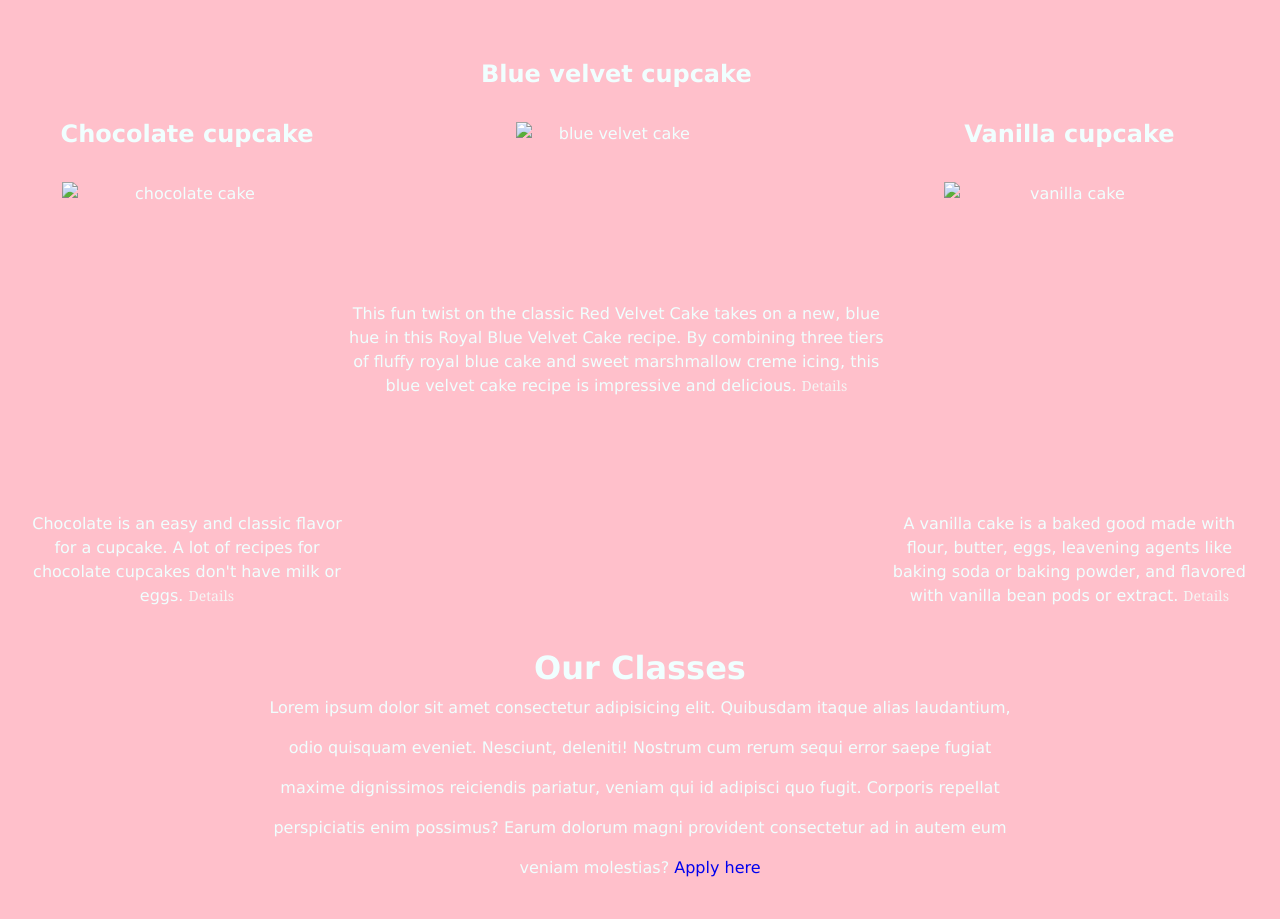
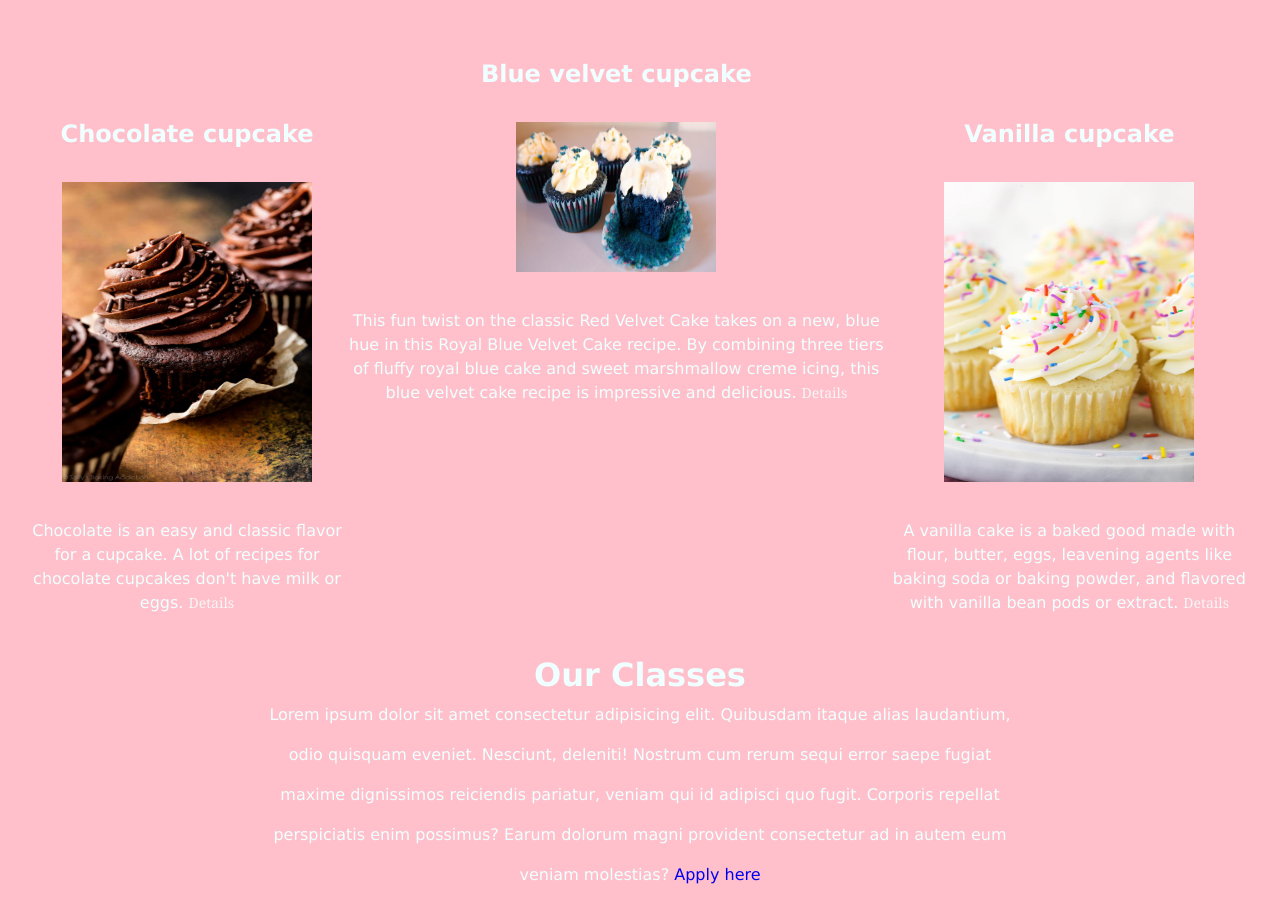
Before and after one commit to Jay2696Jay/new, a plain HTML site: page index.html in a window 1280 px wide. Shown: the part 907-1826 px from the top of the page. Drawn offline with Linux system fonts and the light colour scheme.

Commit message:
Update index.html

```diff
--- a/index.html
+++ b/index.html
@@ -78,7 +78,7 @@
 <div class="products">
     <div class="van">
     <h2>Vanilla cupcake</h2>
-    <img src="images/vanilla2.jpeg" width="250" height="300px" alt="vanilla cake">
+    <img src="vanilla2.jpeg" width="250" height="300px" alt="vanilla cake">
     <p>
         A vanilla cake is a baked good made with flour, butter, eggs, leavening agents like baking soda or baking
         powder, and
@@ -93,7 +93,7 @@
 <div class="vev">
 
     <h2>Blue velvet cupcake</h2>
-    <img src="images/velvet.jpeg" width="200px" height="150px" alt="blue velvet cake">
+    <img src="velvet.jpeg" width="200px" height="150px" alt="blue velvet cake">
     <p>
         This fun twist on the classic Red Velvet Cake takes on a new, blue hue in this Royal Blue Velvet Cake recipe. By
         combining three tiers of fluffy royal blue cake and sweet marshmallow creme icing, this blue velvet cake recipe
@@ -110,7 +110,7 @@
 
     <h2>Chocolate cupcake</h2>
     <!-- <div class="test"> -->
-        <img src="images/chocolate2.jpeg" width="250" height="300" alt="chocolate cake"> <!--<img src="background1.avif"
+        <img src="chocolate2.jpeg" width="250" height="300" alt="chocolate cake"> <!--<img src="background1.avif"
             width="250" height="300" alt="chocolate cake">-->
     <p>
         Chocolate is an easy and classic flavor for a cupcake. A lot of recipes for chocolate cupcakes don't have milk
```
